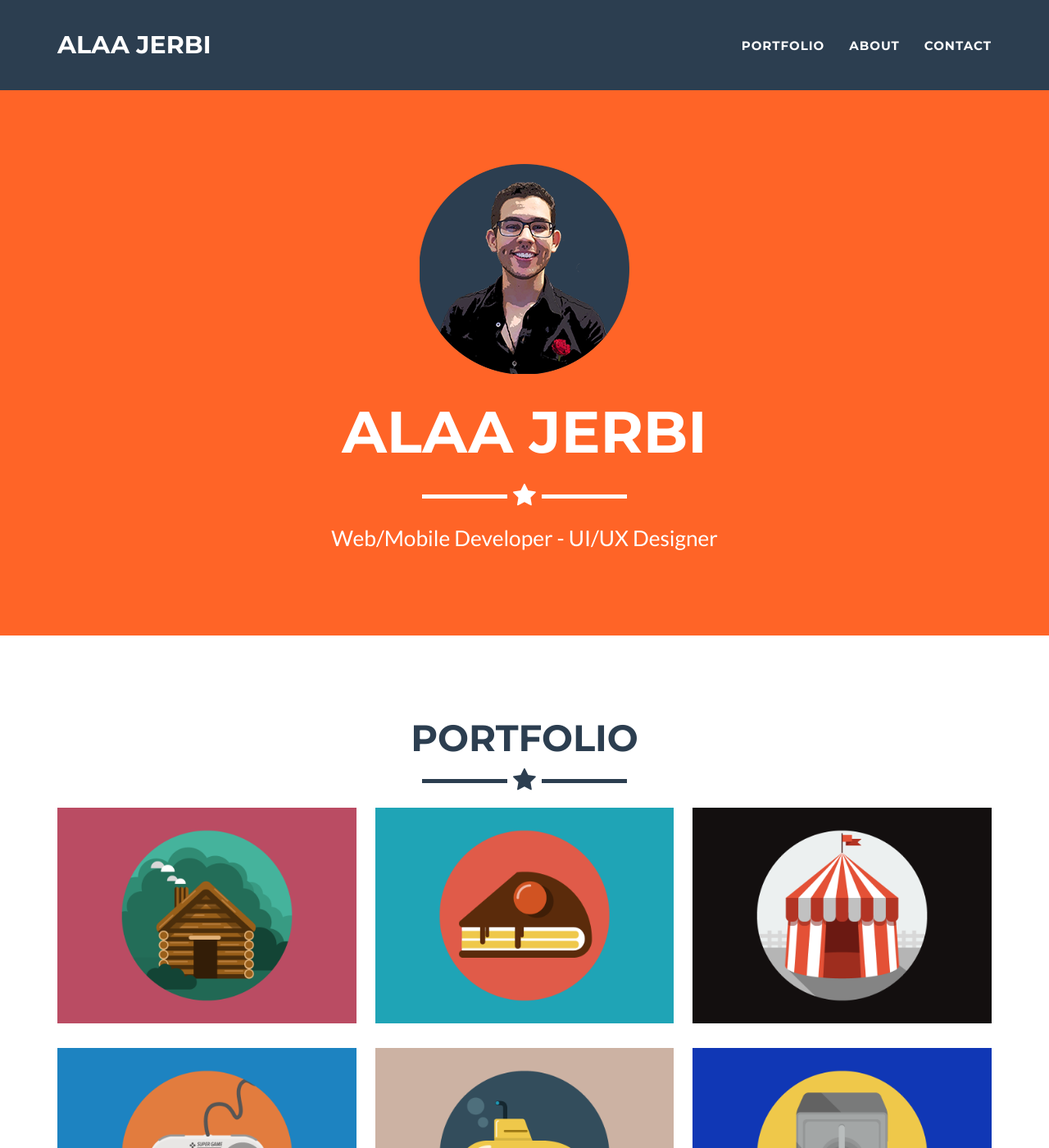
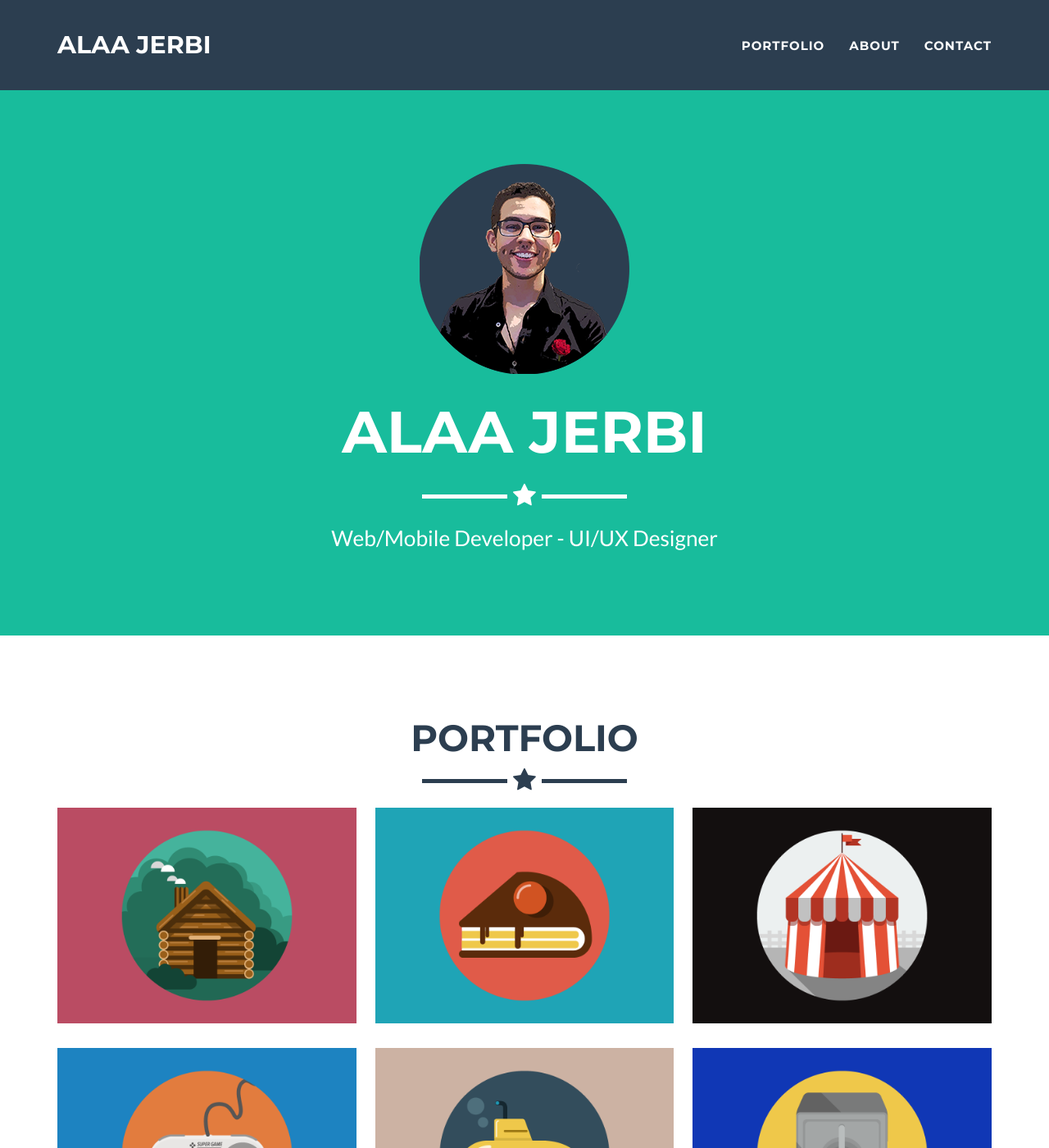
Before and after one commit to alaajerbi/alaajerbi.github.io, a Jekyll site: the page built from _posts/2014-07-18-project-1.markdown, in a window 1280 px wide and 1400 px high. Shown: the whole window at 82% size. Built offline with Jekyll 4.4.1, drawn with Linux system fonts in a browser that asks for light colours.

Commit message:
Update _config.yml

```diff
--- a/_config.yml
+++ b/_config.yml
@@ -25,8 +25,8 @@ disqus_shortname: myshortname
 
 # Color settings (hex-codes without the leading hash-tag)
 color:
-  primary: ff6427 #80B3FF
-  primary-rgb: "255,255,39" #"128,179,255"
+  primary: 18bc9c  #80B3FF
+  primary-rgb: "24,288,156" #"128,179,255"
   secondary: 2c3e50  #FD6E8A
   secondary-dark: 233140  #A2122F
 
```
